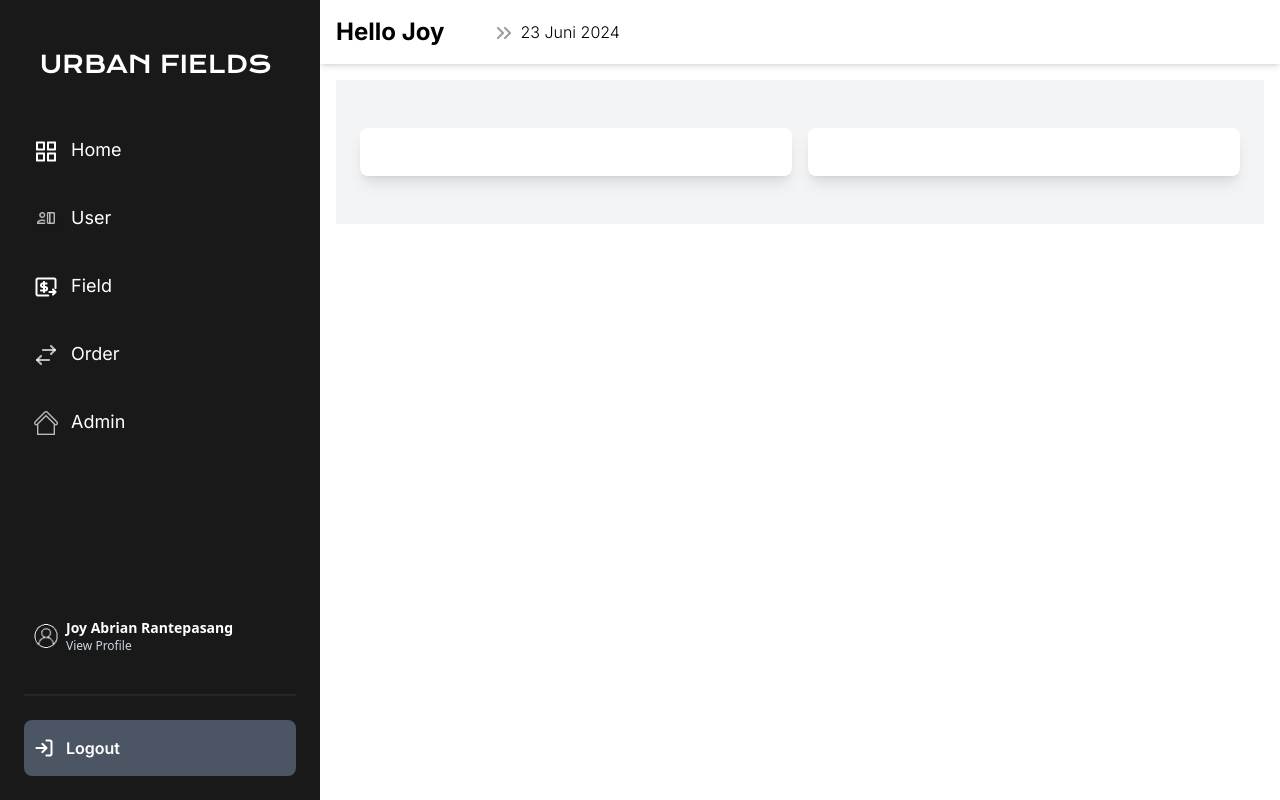
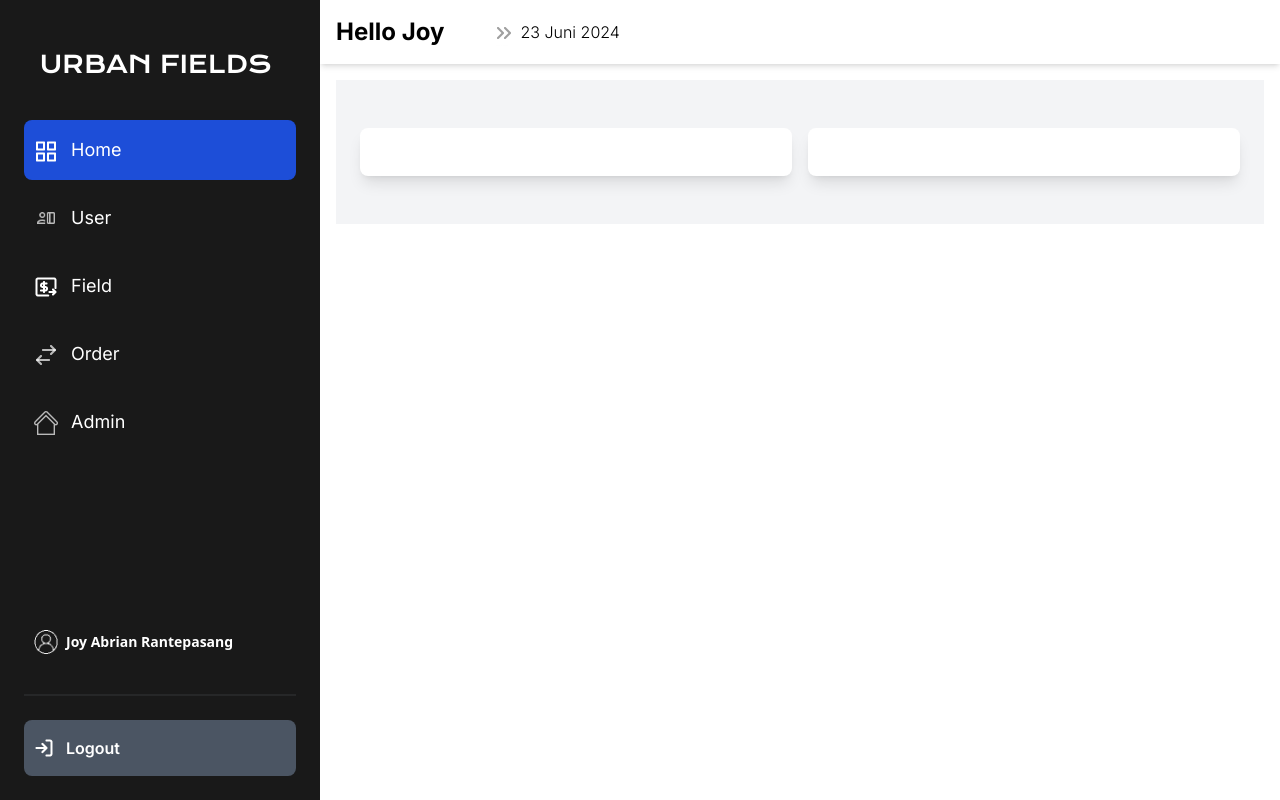
Before and after one commit to JoyAbrian/UrbanField-client, a React (Vite) app: page /dashboard in a window 1280 px wide. Built offline with nearby package versions, Linux system fonts and the light colour scheme.

Commit message:
feat: active sidebar item

```diff
--- a/src/components/Layouts/Dashboard/DashboardSidebar.jsx
+++ b/src/components/Layouts/Dashboard/DashboardSidebar.jsx
@@ -1,49 +1,51 @@
-import { Link } from "react-router-dom";
+import { Link, useLocation } from "react-router-dom";
 
 const DashboardSidebar = () => {
+  const location = useLocation();
+  const currentPath = location.pathname;
+
   return (
     <div className="w-full h-screen bg-[#191919] text-white px-6 pt-12 pb-4 select-none flex flex-col">
       <div>
         <h1 className="text-white text-2xl font-KronaOne ml-4">URBAN FIELDS</h1>
         <ul className="mt-10 font-Inter text-lg">
           <Link to="/dashboard">
-            <li className="px-2.5 rounded-lg py-4 my-2 hover:bg-gray-700 cursor-pointer items-center">
-              <img src="/img/dashboard_item/home.png" className="w-6 inline-block mr-2"/> Home
+            <li className={`px-2.5 rounded-lg py-4 my-2 cursor-pointer items-center ${currentPath === '/dashboard' ? 'bg-blue-700' : 'hover:bg-gray-700'}`}>
+              <img src="/img/dashboard_item/home.png" className="w-6 inline-block mr-2" /> Home
             </li>
           </Link>
           <Link to="/dashboard/users">
-            <li className="px-2.5 rounded-lg py-4 my-2 hover:bg-gray-700 cursor-pointer items-center">
-              <img src="/img/dashboard_item/user.png" className="w-6 inline-block mr-2"/> User
+            <li className={`px-2.5 rounded-lg py-4 my-2 cursor-pointer items-center ${currentPath === '/dashboard/users' ? 'bg-blue-700' : 'hover:bg-gray-700'}`}>
+              <img src="/img/dashboard_item/user.png" className="w-6 inline-block mr-2" /> User
             </li>
           </Link>
           <Link to="/dashboard/fields">
-            <li className="px-2.5 rounded-lg py-4 my-2 hover:bg-gray-700 cursor-pointer items-center">
-              <img src="/img/dashboard_item/field.png" className="w-6 inline-block mr-2"/> Field
+            <li className={`px-2.5 rounded-lg py-4 my-2 cursor-pointer items-center ${currentPath === '/dashboard/fields' ? 'bg-blue-700' : 'hover:bg-gray-700'}`}>
+              <img src="/img/dashboard_item/field.png" className="w-6 inline-block mr-2" /> Field
             </li>
           </Link>
           <Link to="/dashboard/orders">
-            <li className="px-2.5 rounded-lg py-4 my-2 hover:bg-gray-700 cursor-pointer items-center">
-              <img src="/img/dashboard_item/order.png" className="w-6 inline-block mr-2"/> Order
+            <li className={`px-2.5 rounded-lg py-4 my-2 cursor-pointer items-center ${currentPath === '/dashboard/orders' ? 'bg-blue-700' : 'hover:bg-gray-700'}`}>
+              <img src="/img/dashboard_item/order.png" className="w-6 inline-block mr-2" /> Order
             </li>
           </Link>
           <Link to="/dashboard/admins">
-            <li className="px-2.5 rounded-lg py-4 my-2 hover:bg-gray-700 cursor-pointer items-center">
-              <img src="/img/dashboard_item/admin.png" className="w-6 inline-block mr-2"/> Admin
+            <li className={`px-2.5 rounded-lg py-4 my-2 cursor-pointer items-center ${currentPath === '/dashboard/admins' ? 'bg-blue-700' : 'hover:bg-gray-700'}`}>
+              <img src="/img/dashboard_item/admin.png" className="w-6 inline-block mr-2" /> Admin
             </li>
           </Link>
         </ul>
       </div>
       <div className="mt-auto">
         <div className="px-2.5 rounded-lg py-4 hover:bg-gray-700 cursor-pointer flex items-center">
-          <img src="/img/dashboard_item/userIcon.png" className="w-6 inline-block mr-2"/>
+          <img src="/img/dashboard_item/userIcon.png" className="w-6 inline-block mr-2" />
           <div>
             <p className="text-sm font-semibold">Joy Abrian Rantepasang</p>
-            <p className="text-xs text-slate-300">View Profile</p>
           </div>
         </div>
-        <div className="w-full h-0.5 bg-gray-400 opacity-10 my-6"/>
+        <div className="w-full h-0.5 bg-gray-400 opacity-10 my-6" />
         <div className="px-2.5 rounded-lg py-4 bg-gray-600 font-Inter font-semibold cursor-pointer flex items-center mb-2">
-          <img src="/img/dashboard_item/logout.png" className="w-6 inline-block mr-2"/> Logout
+          <img src="/img/dashboard_item/logout.png" className="w-6 inline-block mr-2" /> Logout
         </div>
       </div>
     </div>
```
